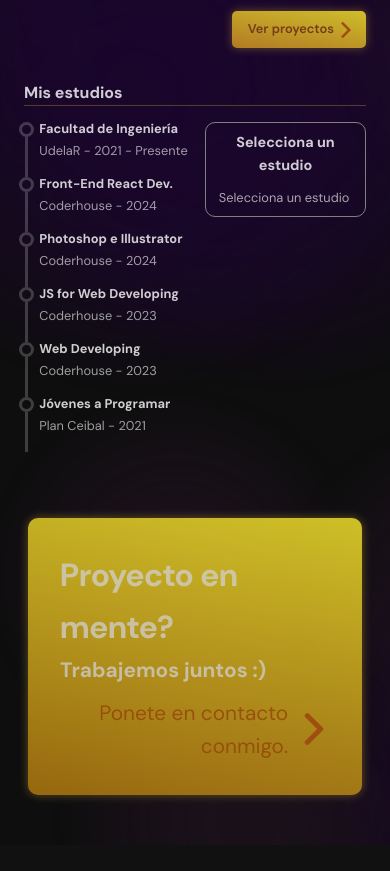
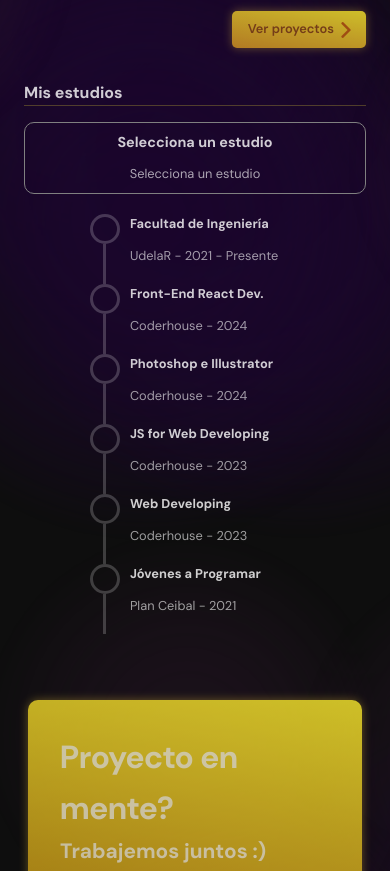
Before and after one commit to alandmmzz/Portfolio, a React (Vite) app in the folder my-portfolio/: page / in a window 390 px wide. Shown: the part 2043-2914 px from the top of the page. Built offline with nearby package versions, Linux system fonts and the light colour scheme.

Commit message:
studies full mobile ........ hopefully

```diff
--- a/my-portfolio/src/components/Studies_Timeline/Studies_Timeline.css
+++ b/my-portfolio/src/components/Studies_Timeline/Studies_Timeline.css
@@ -17,7 +17,10 @@
             display: flex;
             flex-direction: column;
             transition: 0.4s;
-
+            @media screen and (max-width: 700px) {
+                order: 2;
+                width: 100%;
+            }
             .studies-timeline {
                 display: flex;
                 flex-wrap: wrap;
@@ -33,15 +36,7 @@
                     cursor: pointer;
                     @media screen and (max-width: 700px) {
                         grid-template-columns: 30px auto;
-                    }
-                    @media screen and (max-width: 500px) {
-                        grid-template-columns: 10px auto;
-                        gap: 0 8px;
-                        h4 {
-                            position: relative;
-                            top: -3px;
-                            text-wrap: nowrap;
-                        }
+                        text-wrap: nowrap;
                     }
                     p {
                         position: relative;
@@ -49,9 +44,6 @@
                         opacity: 0.6;
                         @media screen and (max-width: 700px) {
                             top: -3px;
-                        }
-                        @media screen and (max-width: 500px) {
-                            top: -9px;
                             text-wrap: nowrap;
                         }
                     }
@@ -67,10 +59,6 @@
                         @media screen and (max-width: 700px) {
                             width: 30px;
                             height: 30px;
-                        }
-                        @media screen and (max-width: 500px) {
-                            width: 15px;
-                            height: 15px;
                         }
                     }
 
@@ -90,9 +78,6 @@
                         @media screen and (max-width: 700px) {
                             top: 27px;
                         }
-                        @media screen and (max-width: 500px) {
-                            top: 12px;
-                        }
                     }
 
                     ul.studies-details-list {
@@ -102,9 +87,6 @@
                             p {
                                 top: 0px;
                                 opacity: 0.9;
-                                @media screen and (max-width: 500px) {
-                                    top: -5px;
-                                }
                             }
 
                             div.study-circle {
@@ -117,10 +99,6 @@
                                     width: 15px;
                                     height: 15px;
                                 }
-                                @media screen and (max-width: 500px) {
-                                    width: 10px;
-                                    height: 10px;
-                                }
                             }
 
                             div.study-circle::after {
@@ -128,9 +106,6 @@
                                 height: 20px;
                                 @media screen and (max-width: 700px) {
                                     top: 12px;
-                                }
-                                @media screen and (max-width: 500px) {
-                                    top: 7px;
                                 }
                             }
                         }
@@ -181,7 +156,9 @@
             flex-direction: column;
             gap: 20px;
             height: min-content;
-            @media screen and (max-width: 600px) {
+            @media screen and (max-width: 700px) {
+                width: 100%;
+                margin-bottom: 20px;
                 padding: 0.5rem 0.8rem;
             }
             .container-data {
@@ -190,7 +167,7 @@
                     font-family: 'DM Sans', sans-serif;
                     opacity: 0.8;
                     margin-bottom: 10px;
-                    @media screen and (max-width: 600px) {
+                    @media screen and (max-width: 700px) {
                         text-align: center;
                     }
                 }
@@ -200,6 +177,9 @@
                     color: var(--clr-light-a0);
                     font-family: 'DM Sans', sans-serif;
                     opacity: 0.8;
+                    @media screen and (max-width: 700px) {
+                        text-align: center;
+                    }
                 }
                 .studies-links {
                     margin-top: 20px;
```
